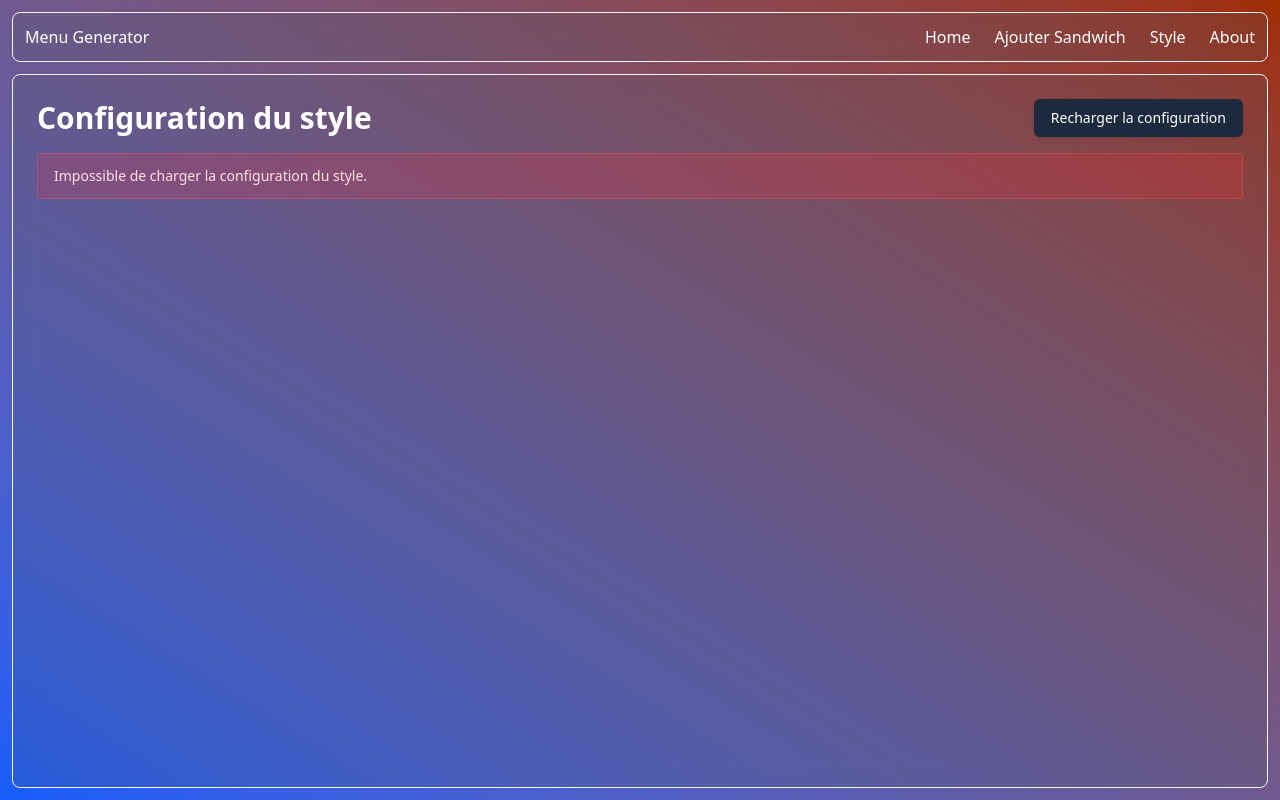
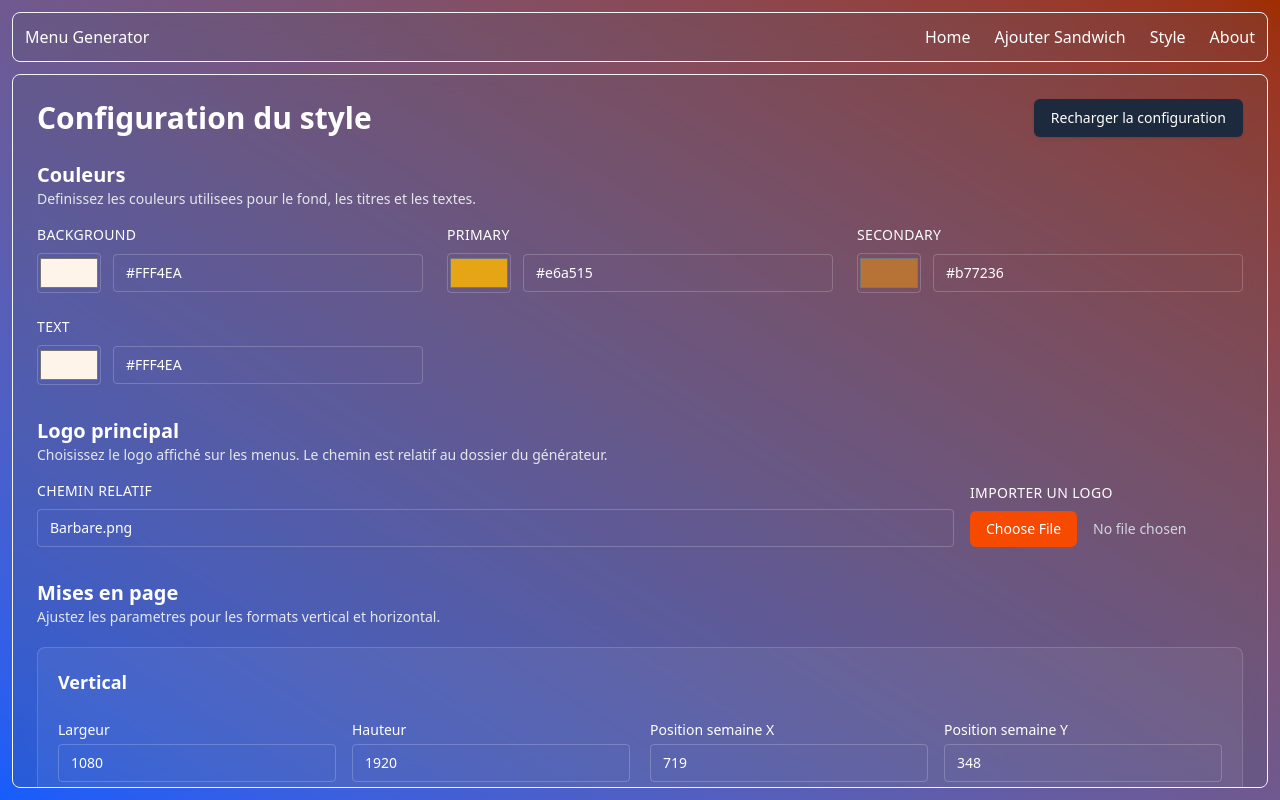
Before and after one commit to Ozraam/TNBarMenuWeek, a SvelteKit app: page /style in a window 1280 px wide. Built offline with nearby package versions, Linux system fonts and the light colour scheme.

Commit message:
Update style page to use localStorage instead of backend API
Co-authored-by: Ozraam <55456920+Ozraam@users.noreply.github.com>

```diff
--- a/src/routes/style/+page.svelte
+++ b/src/routes/style/+page.svelte
@@ -1,6 +1,5 @@
 <script lang="ts">
     import { onMount } from "svelte";
-    import { buildApiUrl } from "$lib/api";
 
     type LayoutGrid = {
         rows: number;
@@ -52,7 +51,6 @@
     let loadError = $state("");
     let statusMessage = $state("");
     let statusError = $state("");
-    let validationErrors = $state<string[]>([]);
     let isUploadingLogo = $state(false);
     let logoUploadMessage = $state("");
     let logoUploadError = $state("");
@@ -61,43 +59,31 @@
         fetchConfig();
     });
 
-    async function readJson(response: Response) {
-        const contentType = response.headers.get("content-type") ?? "";
-        if (!contentType.toLowerCase().includes("application/json")) {
-            return null;
-        }
-
-        try {
-            return await response.clone().json();
-        } catch (error) {
-            console.warn("Impossible d'interpreter la reponse JSON", error);
-            return null;
-        }
-    }
-
     async function fetchConfig() {
         isLoading = true;
         loadError = "";
         statusMessage = "";
         statusError = "";
-        validationErrors = [];
-    logoUploadMessage = "";
-    logoUploadError = "";
+        logoUploadMessage = "";
+        logoUploadError = "";
 
         try {
-            const response = await fetch(buildApiUrl("/styleConfig"));
-            if (!response.ok) {
-                const data = await readJson(response);
-                loadError =
-                    (data && typeof data === "object" && "message" in data && String(data.message)) ||
-                    "Impossible de charger la configuration du style.";
+            // Try to load from localStorage first
+            const customConfig = localStorage.getItem('styleConfig');
+            if (customConfig) {
+                styleConfig = JSON.parse(customConfig);
+                isLoading = false;
                 return;
             }
 
-            const data = (await readJson(response)) as StyleConfig | null;
-            if (data) {
-                styleConfig = data;
+            // Otherwise load from static file
+            const response = await fetch('/style.json');
+            if (!response.ok) {
+                loadError = "Impossible de charger la configuration du style.";
+                return;
             }
+
+            styleConfig = await response.json();
         } catch (error) {
             console.error("Failed to fetch style config", error);
             loadError = "Impossible de charger la configuration du style.";
@@ -221,40 +207,33 @@
         logoUploadMessage = "";
         logoUploadError = "";
 
-        const formData = new FormData();
-        formData.append("imageFile", file, file.name);
-        const baseName = file.name.replace(/\.[^.]+$/, "");
-        formData.append("name", baseName);
+        try {
+            // Read file as data URL
+            const reader = new FileReader();
+            reader.onload = (e) => {
+                const imageData = e.target?.result as string;
+                const baseName = file.name.replace(/\.[^.]+$/, "");
 
-        try {
-            const response = await fetch(buildApiUrl("/logo"), {
-                method: "POST",
-                body: formData
-            });
+                // Store in custom images
+                const customImages = JSON.parse(localStorage.getItem('customImages') || '{}');
+                customImages[baseName] = imageData;
+                localStorage.setItem('customImages', JSON.stringify(customImages));
 
-            const data = await readJson(response);
-            if (!response.ok) {
-                logoUploadError =
-                    (data && typeof data === "object" && "message" in data && String(data.message)) ||
-                    "Impossible de mettre à jour le logo.";
-                return;
-            }
-
-            const message = (data && typeof data === "object" && "message" in data && String(data.message)) ||
-                "Logo mis à jour.";
-
-            if (data && typeof data === "object" && "config" in data && data.config) {
-                styleConfig = data.config as StyleConfig;
-            } else if (styleConfig && data && typeof data === "object" && data.logo) {
-                const logoPath = String((data.logo as Record<string, unknown>).path ?? styleConfig.assets.logo);
-                updateLogoPath(logoPath);
-            }
-
-            logoUploadMessage = message;
+                // Update style config
+                if (styleConfig) {
+                    updateLogoPath(baseName);
+                    logoUploadMessage = "Logo mis à jour.";
+                }
+                isUploadingLogo = false;
+            };
+            reader.onerror = () => {
+                logoUploadError = "Impossible de lire le fichier.";
+                isUploadingLogo = false;
+            };
+            reader.readAsDataURL(file);
         } catch (error) {
             console.error("Failed to upload logo", error);
             logoUploadError = "Impossible de mettre à jour le logo.";
-        } finally {
             isUploadingLogo = false;
         }
     }
@@ -268,37 +247,11 @@
         isSaving = true;
         statusMessage = "";
         statusError = "";
-        validationErrors = [];
 
         try {
-            const response = await fetch(buildApiUrl("/styleConfig"), {
-                method: "PUT",
-                headers: {
-                    "Content-Type": "application/json"
-                },
-                body: JSON.stringify(styleConfig)
-            });
-
-            const data = await readJson(response);
-            if (!response.ok) {
-                statusError =
-                    (data && typeof data === "object" && "message" in data && String(data.message)) ||
-                    "Impossible d'enregistrer la configuration du style.";
-
-                if (data && typeof data === "object" && "errors" in data && Array.isArray(data.errors)) {
-                    validationErrors = data.errors.map((err) => String(err));
-                }
-                return;
-            }
-
-            if (data && typeof data === "object") {
-                if ("config" in data && data.config) {
-                    styleConfig = data.config as StyleConfig;
-                }
-                statusMessage = "message" in data ? String(data.message) : "Configuration enregistree.";
-            } else {
-                statusMessage = "Configuration enregistree.";
-            }
+            // Save to localStorage
+            localStorage.setItem('styleConfig', JSON.stringify(styleConfig));
+            statusMessage = "Configuration enregistrée dans le navigateur.";
         } catch (error) {
             console.error("Failed to save style config", error);
             statusError = "Impossible d'enregistrer la configuration du style.";
@@ -626,13 +579,6 @@
             {#if statusError}
                 <div class="rounded border border-red-400/30 bg-red-500/20 px-4 py-3 text-sm text-red-100">
                     <p>{statusError}</p>
-                    {#if validationErrors.length}
-                        <ul class="mt-2 list-disc pl-5 space-y-1">
-                            {#each validationErrors as item}
-                                <li>{item}</li>
-                            {/each}
-                        </ul>
-                    {/if}
                 </div>
             {/if}
 
```
